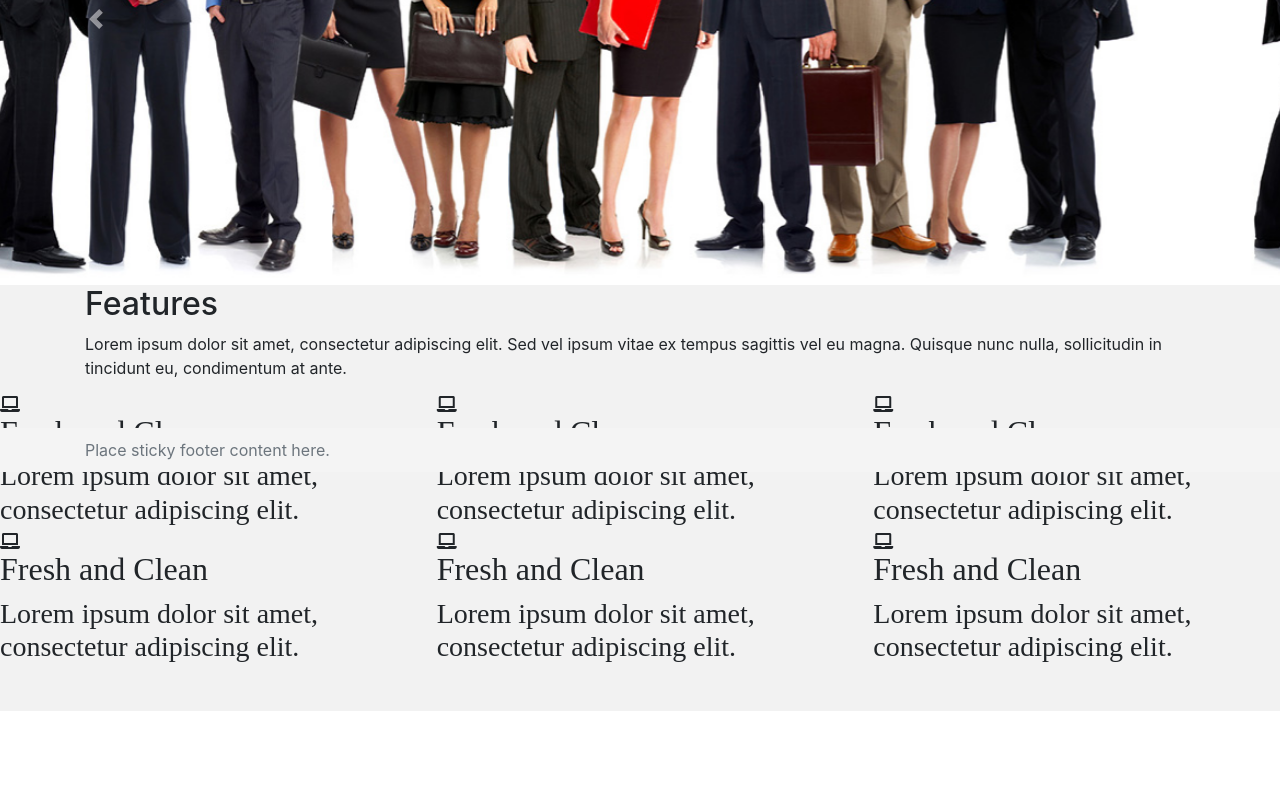
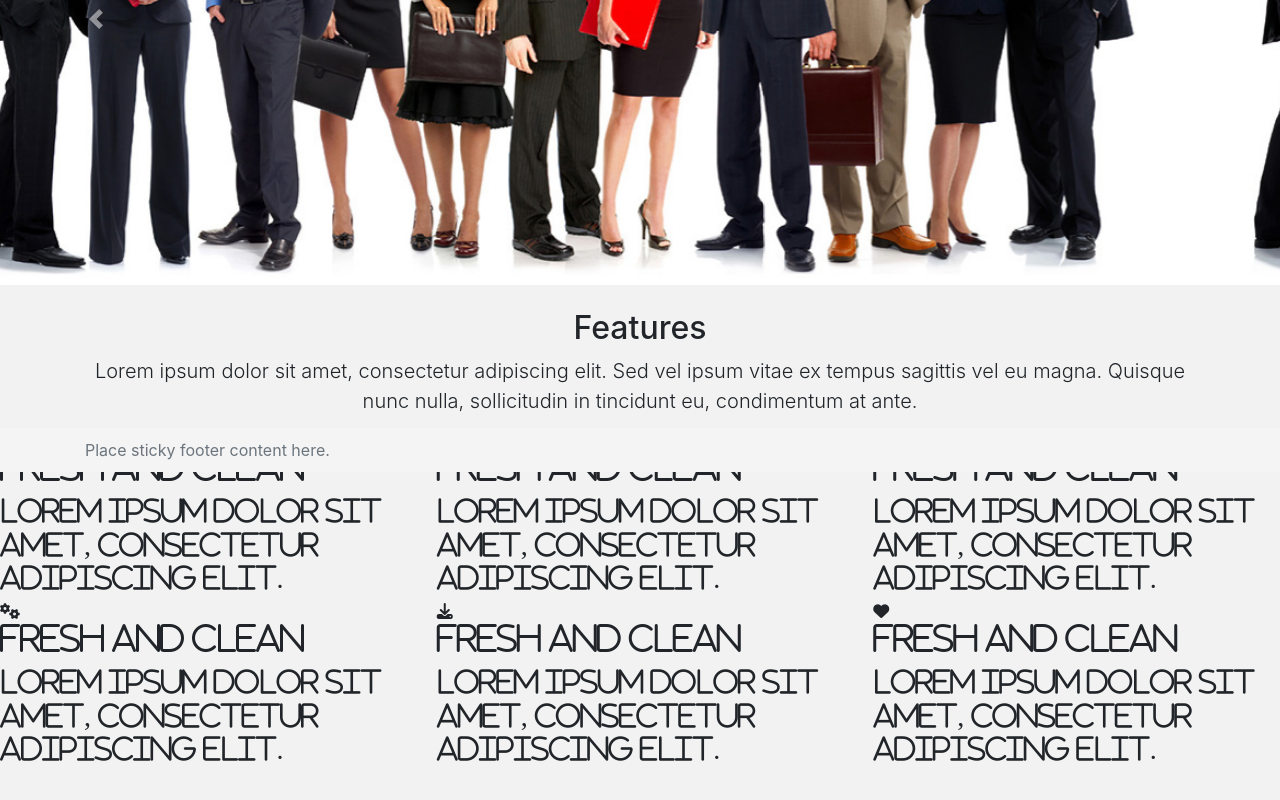
Before and after one commit to bodhicougar/reactcontentful, a React (Create React App) app: page / in a window 1280 px wide. Shown: the part 328-1128 px from the top of the page. Before the commit the page ends 1039 px from the top, so only its background shows below. Built offline with nearby package versions, Linux system fonts and the light colour scheme.

Commit message:
HP part one

```diff
--- a/public/index.html
+++ b/public/index.html
@@ -11,8 +11,8 @@
     -->
     <link rel="manifest" href="%PUBLIC_URL%/manifest.json" />
     <link rel="stylesheet" href="https://stackpath.bootstrapcdn.com/bootstrap/4.3.1/css/bootstrap.min.css" integrity="sha384-ggOyR0iXCbMQv3Xipma34MD+dH/1fQ784/j6cY/iJTQUOhcWr7x9JvoRxT2MZw1T" crossorigin="anonymous">
-    <!-- <script src="https://kit.fontawesome.com/c5d285a33c.js"></script> -->
-    <link rel="stylesheet" href="https://use.fontawesome.com/releases/v5.9.0/css/all.css" integrity="sha384-i1LQnF23gykqWXg6jxC2ZbCbUMxyw5gLZY6UiUS98LYV5unm8GWmfkIS6jqJfb4E" crossorigin="anonymous">
+
+    <!-- <link rel="stylesheet" href="https://use.fontawesome.com/releases/v5.9.0/css/all.css" integrity="sha384-i1LQnF23gykqWXg6jxC2ZbCbUMxyw5gLZY6UiUS98LYV5unm8GWmfkIS6jqJfb4E" crossorigin="anonymous"> -->
 
     <!--
       Notice the use of %PUBLIC_URL% in the tags above.
@@ -43,5 +43,7 @@
     <script src="https://cdnjs.cloudflare.com/ajax/libs/popper.js/1.14.7/umd/popper.min.js" integrity="sha384-UO2eT0CpHqdSJQ6hJty5KVphtPhzWj9WO1clHTMGa3JDZwrnQq4sF86dIHNDz0W1" crossorigin="anonymous"></script>
 
     <script src="https://stackpath.bootstrapcdn.com/bootstrap/4.3.1/js/bootstrap.min.js" integrity="sha384-JjSmVgyd0p3pXB1rRibZUAYoIIy6OrQ6VrjIEaFf/nJGzIxFDsf4x0xIM+B07jRM" crossorigin="anonymous"></script>
+
+    <script src="https://kit.fontawesome.com/c5d285a33c.js"></script>
   </body>
 </html>
--- a/src/Pages/Home.js
+++ b/src/Pages/Home.js
@@ -30,15 +30,15 @@
                 </div>
                 {/* Carousel section ends here */}
                 <section id="feature">
-                    <div className="container">
+                    <div className="container text-center pt-4">
                         <h2>Features</h2>
-                        <p>Lorem ipsum dolor sit amet, consectetur adipiscing elit. Sed vel ipsum vitae ex tempus sagittis vel eu magna. Quisque nunc nulla, sollicitudin in tincidunt eu, condimentum at ante.</p>
+                        <p className="lead">Lorem ipsum dolor sit amet, consectetur adipiscing elit. Sed vel ipsum vitae ex tempus sagittis vel eu magna. Quisque nunc nulla, sollicitudin in tincidunt eu, condimentum at ante.</p>
                     </div>
                     <div className="Container">
                         <div className="row">
                             <div className="col-md-4">
                                 <div ClassName="feature-wrap">
-                                    <i className="fa fa-laptop">
+                                    <i className="fas fa-laptop">
                                         <h2>Fresh and Clean</h2>
                                         <h3>Lorem ipsum dolor sit amet, consectetur adipiscing elit.</h3>
                                     </i>
@@ -46,35 +46,35 @@
                             </div>
                             <div className="col-md-4">
                                 <div ClassName="feature-wrap">
-                                    <i className="fa fa-laptop">
+                                    <i className="fas fa-comments">
                                         <h2>Fresh and Clean</h2>
                                         <h3>Lorem ipsum dolor sit amet, consectetur adipiscing elit.</h3>
                                     </i>
                                 </div>
                             </div><div className="col-md-4">
                                 <div ClassName="feature-wrap">
-                                    <i className="fa fa-laptop">
+                                    <i className="fas fa-leaf">
                                         <h2>Fresh and Clean</h2>
                                         <h3>Lorem ipsum dolor sit amet, consectetur adipiscing elit.</h3>
                                     </i>
                                 </div>
                             </div><div className="col-md-4">
                                 <div ClassName="feature-wrap">
-                                    <i className="fa fa-laptop">
+                                    <i className="fas fa-cogs">
                                         <h2>Fresh and Clean</h2>
                                         <h3>Lorem ipsum dolor sit amet, consectetur adipiscing elit.</h3>
                                     </i>
                                 </div>
                             </div><div className="col-md-4">
                                 <div ClassName="feature-wrap">
-                                    <i className="fa fa-laptop">
+                                    <i className="fas fa-download">
                                         <h2>Fresh and Clean</h2>
                                         <h3>Lorem ipsum dolor sit amet, consectetur adipiscing elit.</h3>
                                     </i>
                                 </div>
                             </div><div className="col-md-4">
                                 <div ClassName="feature-wrap">
-                                    <i className="fa fa-laptop">
+                                    <i className="fas fa-heart">
                                         <h2>Fresh and Clean</h2>
                                         <h3>Lorem ipsum dolor sit amet, consectetur adipiscing elit.</h3>
                                     </i>
--- a/src/Pages/main.css
+++ b/src/Pages/main.css
@@ -7,17 +7,17 @@
 }
 .feature-wrap h2 {
     margin-top:10px;
-    font-size: 18px;
+    font-size: 28px;
 }
 .feature-wrap h3 {
     margin-top:10px;
-    font-size: 18px;
+    font-size: 20px;
     color: #787878;
     font-weight: 400;
     line-height: 24px;
 }
 .feature-wrap i {
-    font-size: 48px;
+    font-size: 30px;
     height: 110px;
     width: 110px;
     margin: 3px;
@@ -26,5 +26,8 @@
     line-height: 110px;
     text-align: center;
     border: 3px solid #fff;
-    box-shadow: inset 0 0 0 5px #787878
+    box-shadow: inset 0 0 0 5px #787878;
+    color:#e8ce0e;
+    float:left;
+    margin-right:25px;
 }
```
